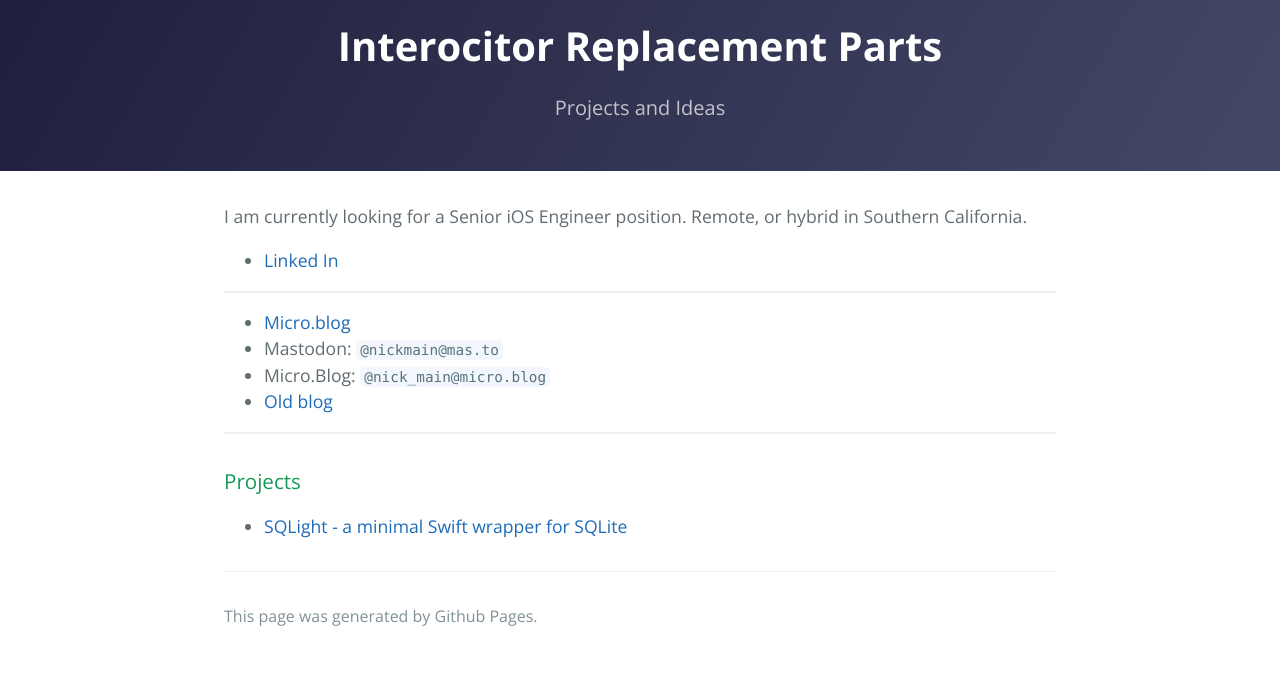
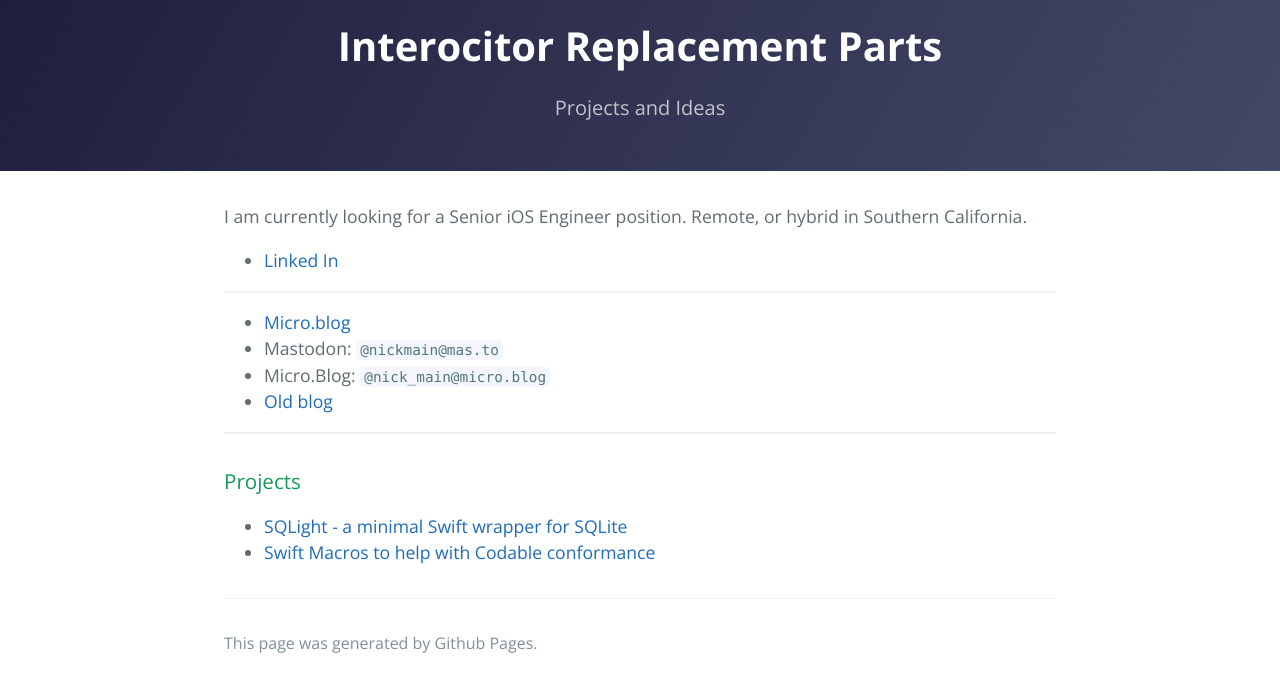
Before and after one commit to nickmain/nickmain.github.io, a Jekyll site: the page built from index.md, in a window 1280 px wide. Shown: the top 692 px of the page. Built offline with Jekyll 4.4.1, drawn with Linux system fonts in a browser that asks for light colours; our own code applies the rules of GitHub Pages for plain Markdown files.

Commit message:
Update index.md

```diff
--- a/index.md
+++ b/index.md
@@ -15,3 +15,4 @@ Remote, or hybrid in Southern California.
 ### Projects
 
 * [SQLight - a minimal Swift wrapper for SQLite](https://hello.nickmain.com/SQLight/documentation/sqlight/)
+* [Swift Macros to help with Codable conformance](https://hello.nickmain.com/Codability/documentation/codability)
```
